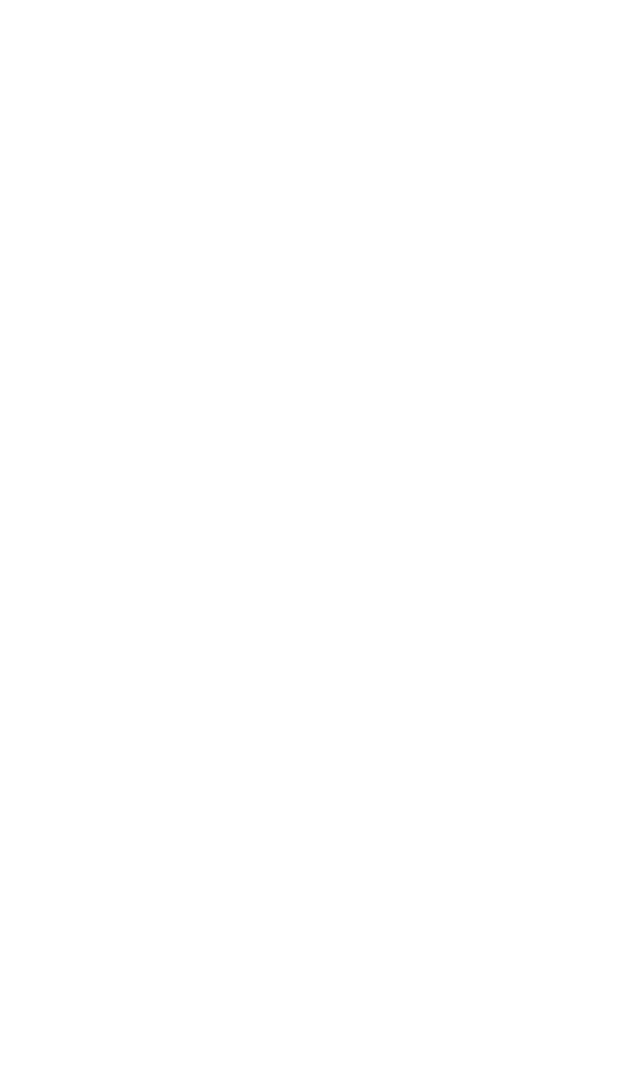
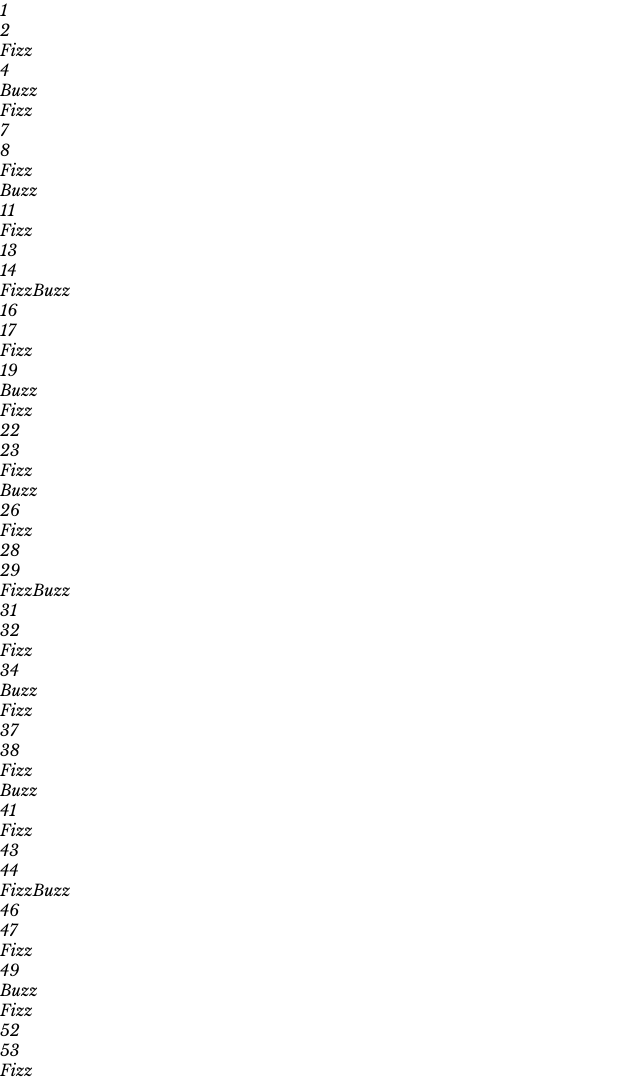
Before and after one commit to Alaikum/js-fizzbuzz, a plain HTML site: page index.html in a window 1280 px wide. Shown: the top 1077 px of the page, without its empty margins (0-640 px from the left). Before the commit the page ends 800 px from the top, so only its background shows below. Drawn offline with nearby package versions, Linux system fonts and the light colour scheme.

Commit message:
createDivElement, append Number

```diff
--- a/css/style.css
+++ b/css/style.css
@@ -0,0 +1,9 @@
+*{
+    margin: 0;
+    padding: 0;
+    box-sizing: border-box;
+}
+
+html{
+    font-family: 'Libre Baskerville', serif;
+}
--- a/index.html
+++ b/index.html
@@ -1,19 +1,26 @@
 <!DOCTYPE html>
 <html lang="en">
+
 <head>
     <meta charset="UTF-8">
     <meta http-equiv="X-UA-Compatible" content="IE=edge">
+    <link rel="preconnect" href="https://fonts.googleapis.com">
+    <link rel="preconnect" href="https://fonts.gstatic.com" crossorigin>
+    <link href="https://fonts.googleapis.com/css2?family=Libre+Baskerville:ital@1&display=swap" rel="stylesheet">
     <meta name="viewport" content="width=device-width, initial-scale=1.0">
+    <link rel="stylesheet" href="./css/style.css">
     <title>FizzBuzz</title>
 </head>
+
 <body>
 
 
-    <div>
+    <div class="container" id="griglia">
 
     </div>
 
 
     <script src="./js/myscript.js"></script>
 </body>
+
 </html>
--- a/js/myscript.js
+++ b/js/myscript.js
@@ -22,31 +22,48 @@
 //     BONUS 1:
 // Crea un container nel DOM, aggiungendo(attraverso la funzione append())
 // un elemento html con il numero o la stringa corretta da mostrare.
+
+
 //     BONUS 2:
 // Applica stili differenti agli elementi aggiunti al DOM nel BONUS 1,
 // a seconda che il valore inserito sia un numero, un fizz, un buzz o un fizzbuzz.
 // Se sei a corto di idee per lo stile, potresti prendere spunto
 //  dallo screenshot fornito in consegna.
 
+ const grigliaElement= document.getElementById('griglia');
+//  console.log(grigliaElement)
+
+grigliaElement.innerHTML=''
 
 
 for (let i = 1; i <= 100; i++) {
 
+    let number= i;
+    const divElement= document.createElement('div')
+
+
     if (i % 3 === 0 && i % 5 === 0) {
 
         console.log('FizzBuzz');
+        number="FizzBuzz";
 
     } else if (i % 5 === 0) {
 
-        console.log("Buzz")
+        console.log("Buzz");
+        number="Buzz";
 
     } else if (i % 3 === 0) {
 
-        console.log("Fizz")
+        console.log("Fizz");
+        number="Fizz";
 
     } else {
 
         console.log(i);
 
     }
+    divElement.append(number);
+    grigliaElement.append(divElement);
+
+
 }
```
